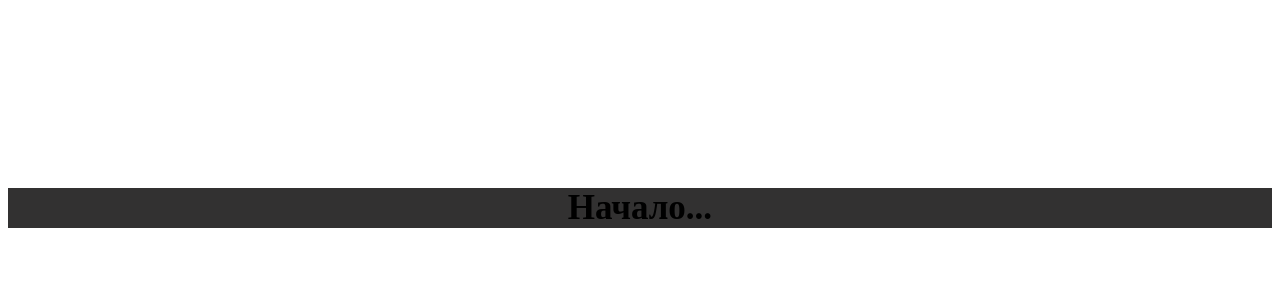
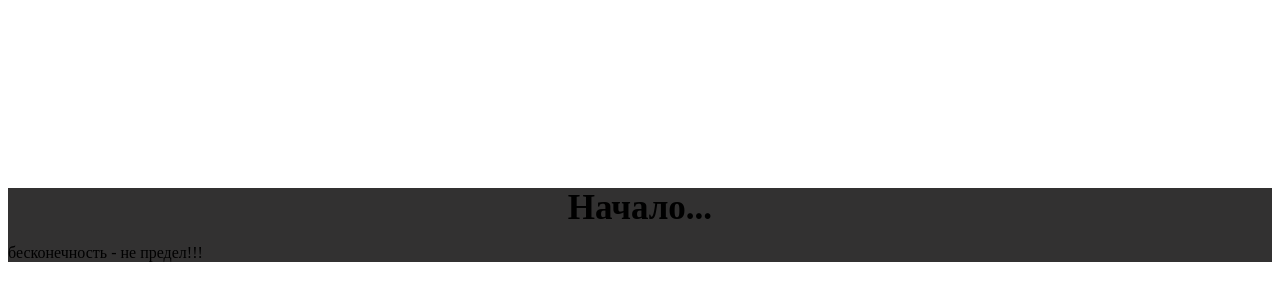
Before and after one commit to Andrey68Vyazovov/first-project, a plain HTML site: page index.html in a window 1280 px wide. Shown: the part 212-512 px from the top of the page. Drawn offline with Linux system fonts and the light colour scheme.

Commit message:
FS ver.0.0.3

```diff
--- a/index.html
+++ b/index.html
@@ -9,6 +9,7 @@
     <body>
         <div class="header">
             <h1 class="logo">Начало...</h1>
+            <p>бесконечность - не предел!!!</p>
         </div>
     </body>
 </html>
--- a/style.css
+++ b/style.css
@@ -1,6 +1,7 @@
 .header {
     margin-top: 400px;
     background-color: #323131;
+    height: 15%;
   }
 
   .logo {
```
